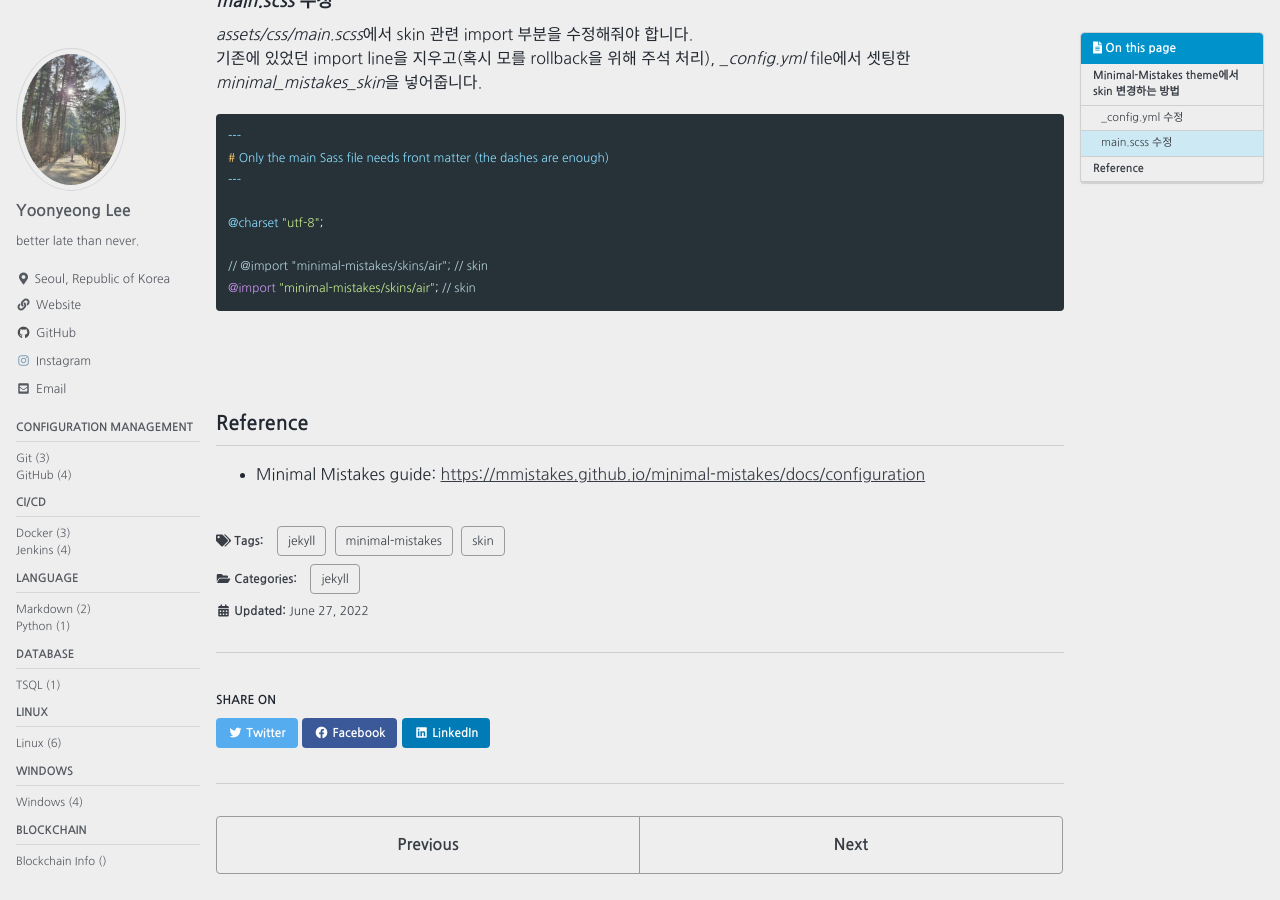
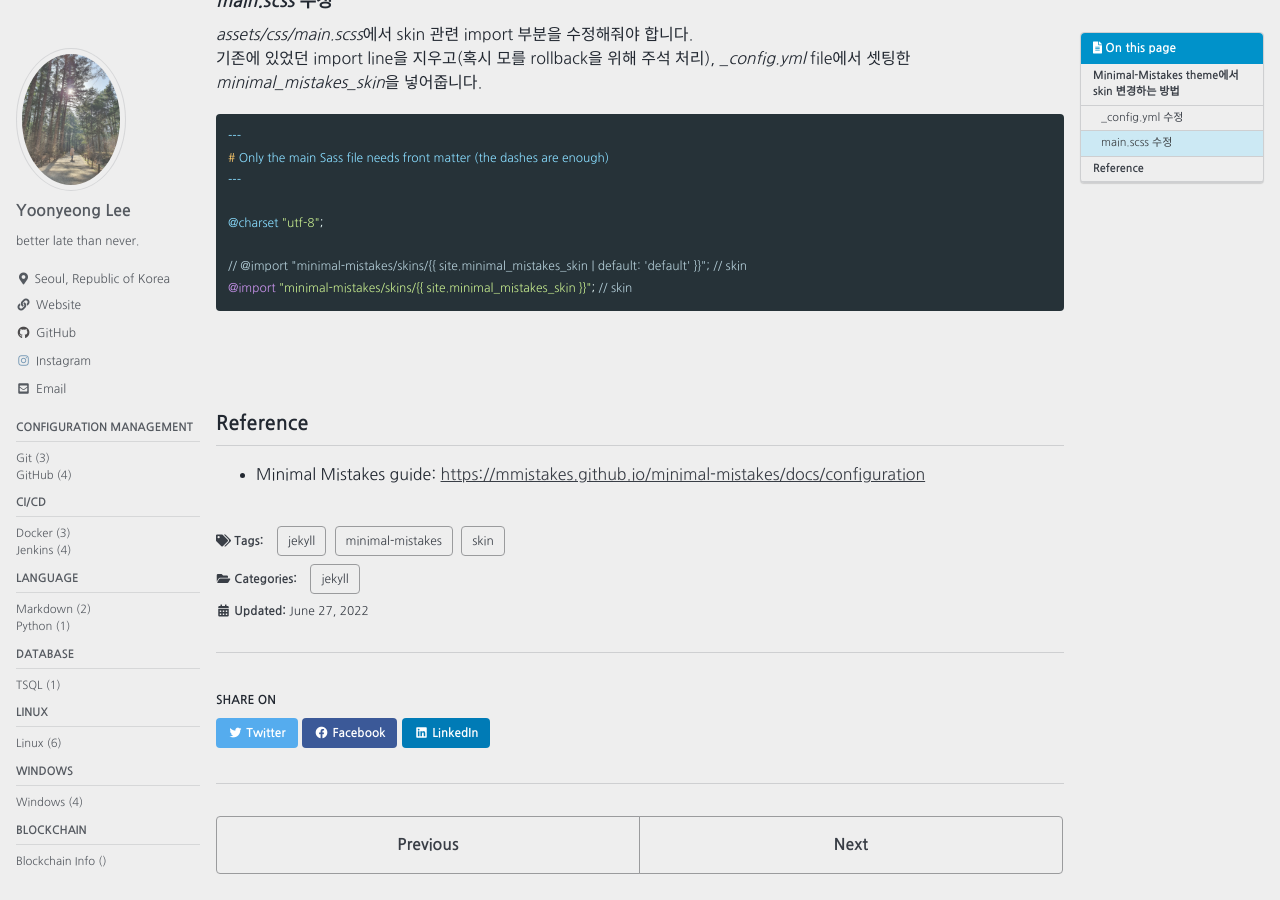
Before and after one commit to ynlee1/ynlee1.github.io, a Jekyll site: the page built from _posts/jekyll/2022-06-27-jekyll-change-skin.md, in a window 1280 px wide and 900 px high, scrolled down 833 px. Built offline with Jekyll 4.4.1, drawn with Linux system fonts in a browser that asks for light colours; cached includes are drawn as plain includes; comment, search, counter and statistics services are not loaded.

Commit message:
[fix] add raw and endraw

````diff
--- a/_posts/jekyll/2022-06-27-jekyll-change-skin.md
+++ b/_posts/jekyll/2022-06-27-jekyll-change-skin.md
@@ -47,8 +47,8 @@ minimal_mistakes_skin    : "air" # "air", "aqua", "contrast", "dark", "dirt", "n
 
 @charset "utf-8";
 
-// @import "minimal-mistakes/skins/{{ site.minimal_mistakes_skin | default: 'default' }}"; // skin
-@import "minimal-mistakes/skins/{{ site.minimal_mistakes_skin }}"; // skin
+{% raw %}/{% endraw %}/ @import "minimal-mistakes/skins/{% raw %}{{{% endraw %} site.minimal_mistakes_skin | default: 'default' {% raw %}}}{% endraw %}"; // skin
+@import "minimal-mistakes/skins/{% raw %}{{% endraw %}{ site.minimal_mistakes_skin {% raw %}}{% endraw %}}"; // skin
 ```
 <br><br>
 
````
Also changed, not shown: other parts of _posts/jekyll/2022-06-27-jekyll-change-skin.md (+1 -1 lines).
